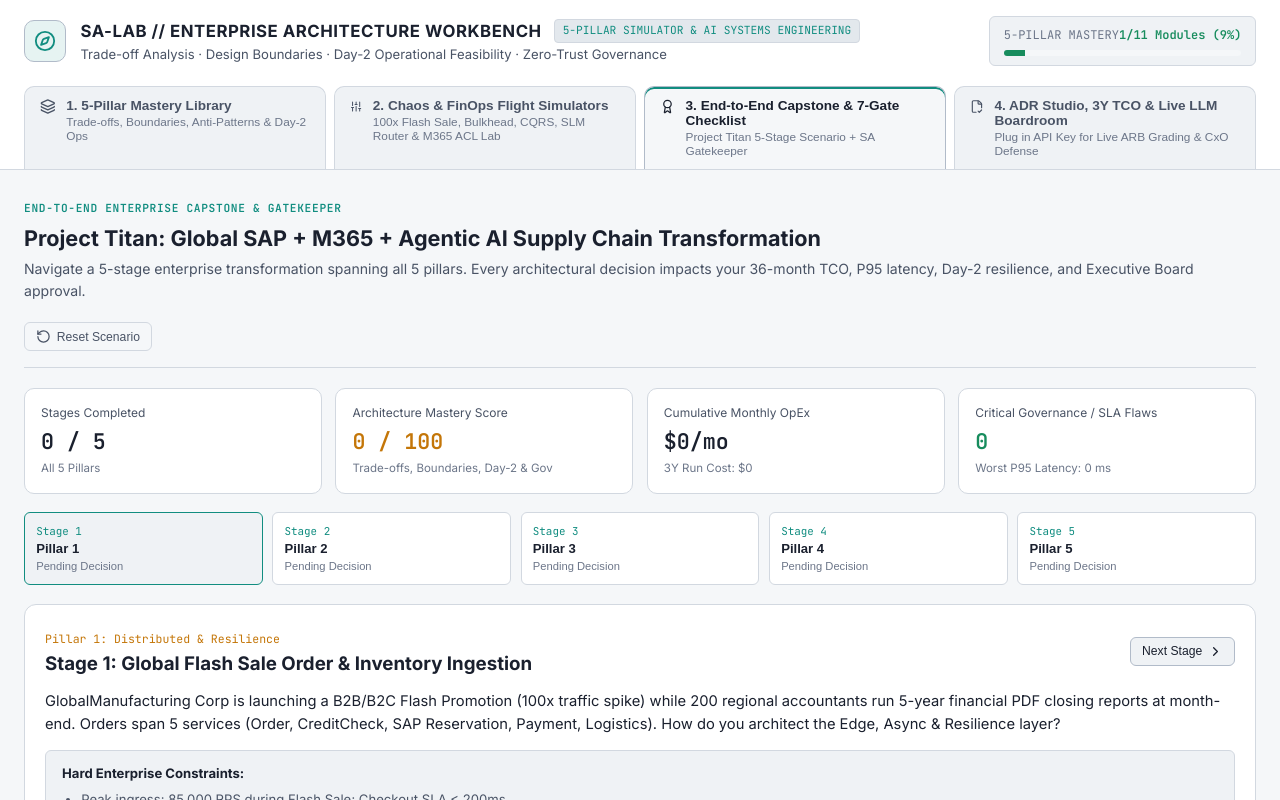
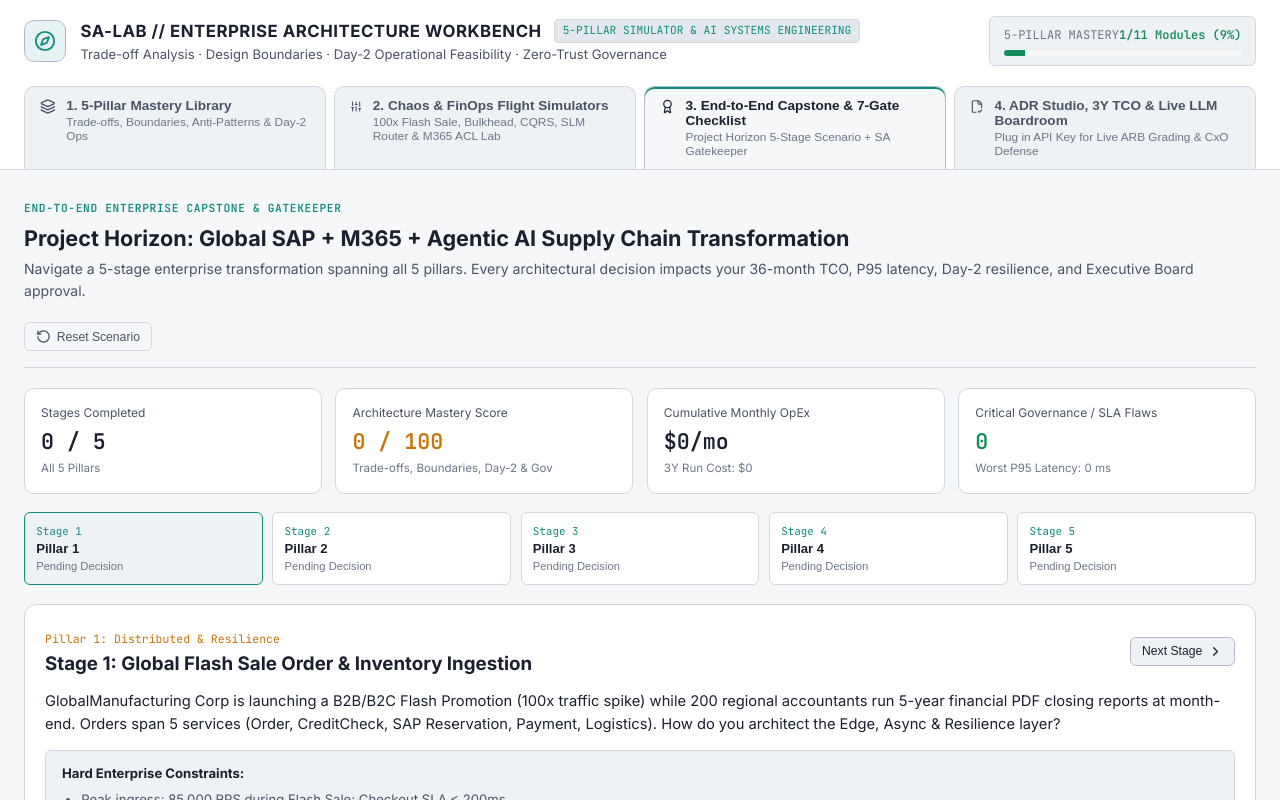
Before and after one commit to phamvubinh123/sa-lab, a React (Vite) app: page / in a window 1280 px wide. Both pictures are taken after a click on the button 795 px from the left and 127 px from the top of the page. Shown: the top 800 px of the page. Built offline with nearby package versions, Linux system fonts and the light colour scheme.

Commit message:
chore: rename capstone scenario to Project Horizon

```diff
--- a/src/App.tsx
+++ b/src/App.tsx
@@ -108,7 +108,7 @@ export function App() {
             <Award size={17} />
             <div>
               <strong>3. End-to-End Capstone &amp; 7-Gate Checklist</strong>
-              <span>Project Titan 5-Stage Scenario + SA Gatekeeper</span>
+              <span>Project Horizon 5-Stage Scenario + SA Gatekeeper</span>
             </div>
           </button>
 
--- a/src/components/CapstoneArena.tsx
+++ b/src/components/CapstoneArena.tsx
@@ -67,7 +67,7 @@ export const CapstoneArena: React.FC = () => {
       <div className="section-header-bar">
         <div>
           <span className="eyebrow-tag">END-TO-END ENTERPRISE CAPSTONE &amp; GATEKEEPER</span>
-          <h2>Project Titan: Global SAP + M365 + Agentic AI Supply Chain Transformation</h2>
+          <h2>Project Horizon: Global SAP + M365 + Agentic AI Supply Chain Transformation</h2>
           <p className="subtitle-copy">
             Navigate a 5-stage enterprise transformation spanning all 5 pillars. Every architectural decision impacts your 36-month TCO, P95 latency, Day-2 resilience, and Executive Board approval.
           </p>
```
